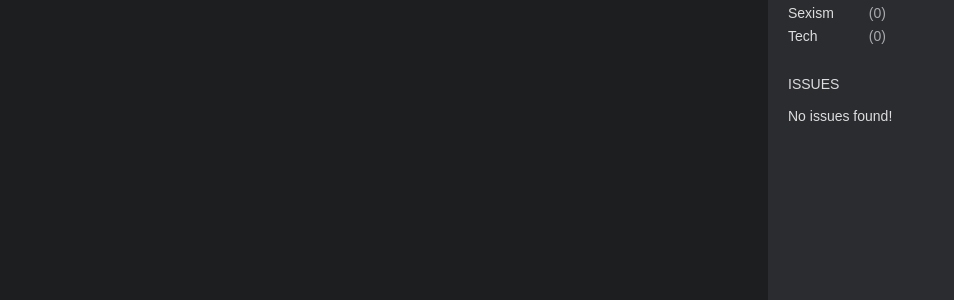
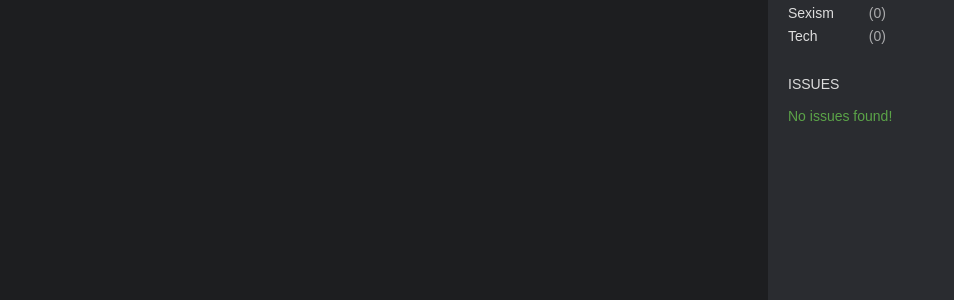
Before and after one commit to rowanmanning/joblint, a Jekyll site: the page built from index.html, in a window 1280 px wide. Shown: the part 172-472 px from the top of the page, without its empty margins (0-954 px from the left). Built offline with Jekyll 4.4.1, drawn with Linux system fonts in a browser that asks for light colours.

Commit message:
Style the "no issues found" message

```diff
--- a/asset/style/main.scss
+++ b/asset/style/main.scss
@@ -204,6 +204,9 @@ body {
     color: rgba(255, 255, 255, .6);
     font-style: italic;
 }
+.no-issues {
+    color: #5ba348;
+}
 
 
 // Count chart
--- a/index.html
+++ b/index.html
@@ -45,7 +45,7 @@ layout: page
     <div class="output-issues">
         <h2>Issues</h2>
         <div data-control="issuesOutput">
-            <p>No issues found!</p>
+            <p class="no-issues">No issues found!</p>
             <script type="text/x-template" data-template="issues">
 
                 {#issues.length}
@@ -57,7 +57,7 @@ layout: page
                 {/issues.length}
 
                 {^issues.length}
-                    <p>No issues found!</p>
+                    <p class="no-issues">No issues found!</p>
                 {/issues.length}
 
             </script>
```
